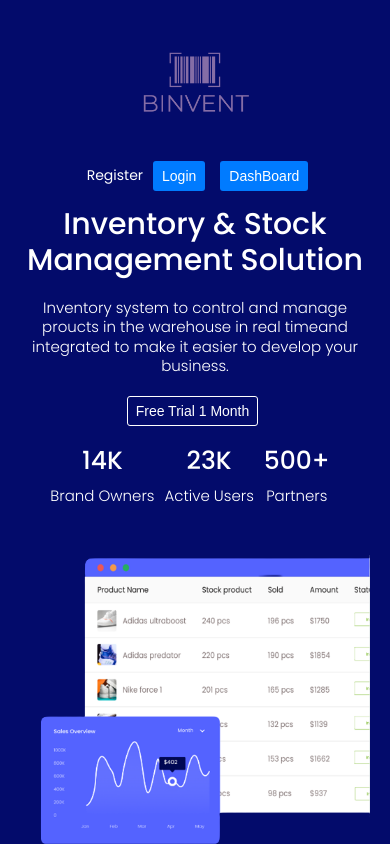
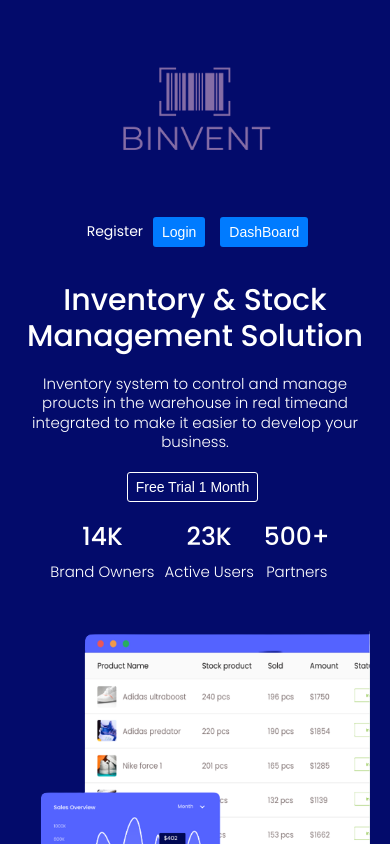
Before and after one commit to BmAlkes/BInvent-Front, a React (Create React App) app: page / in a window 390 px wide. Shown: the top 844 px of the page. Built offline with nearby package versions, Linux system fonts and the light colour scheme.

Commit message:
home update

```diff
--- a/src/Pages/Home/Home.scss
+++ b/src/Pages/Home/Home.scss
@@ -19,7 +19,10 @@
     flex-direction: column;
     margin-bottom: 1rem;
     & .logo img {
-      width: 250px;
+      width: 350px;
+    }
+    & .home-links {
+      margin-bottom: 2rem;
     }
   }
 }
```
